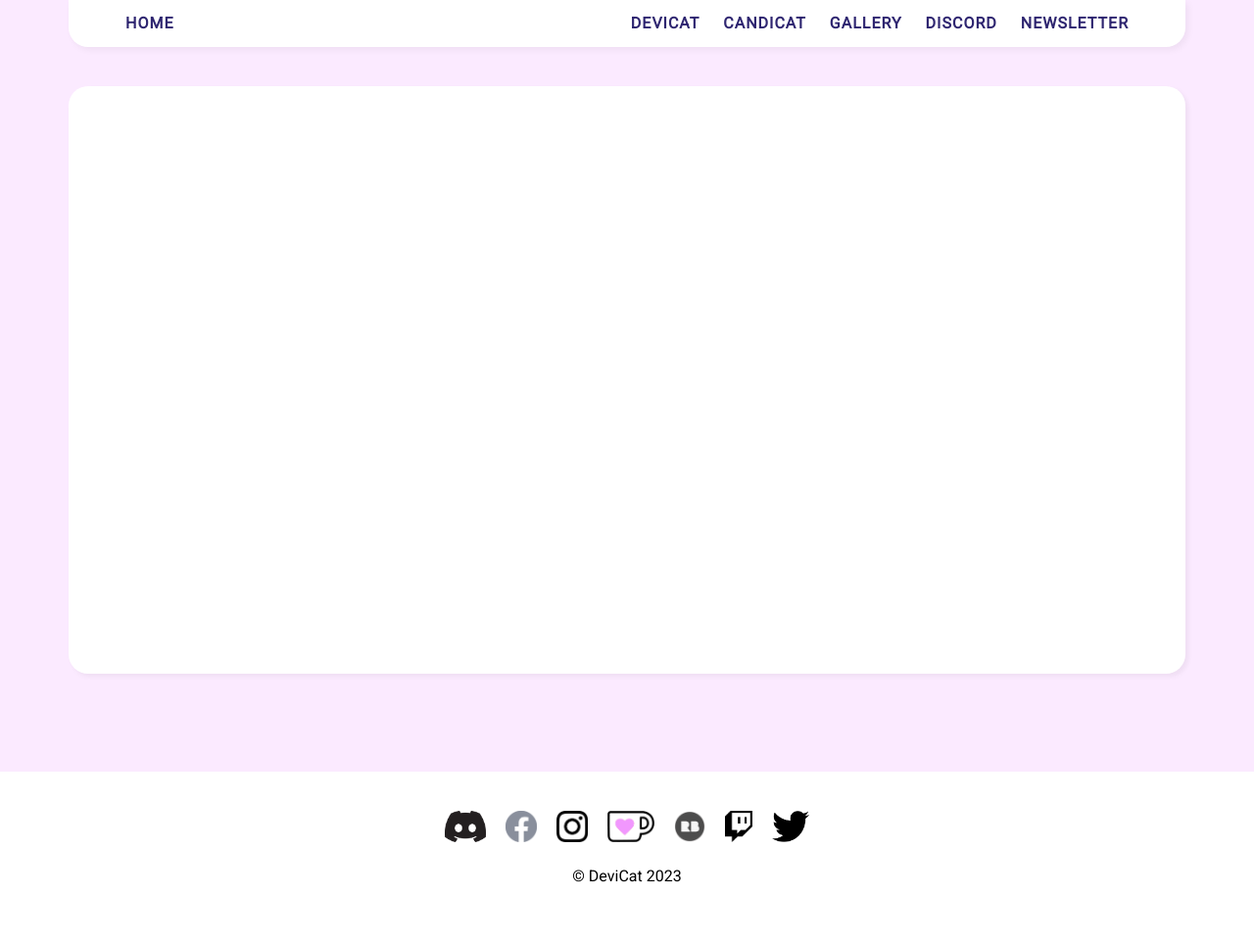
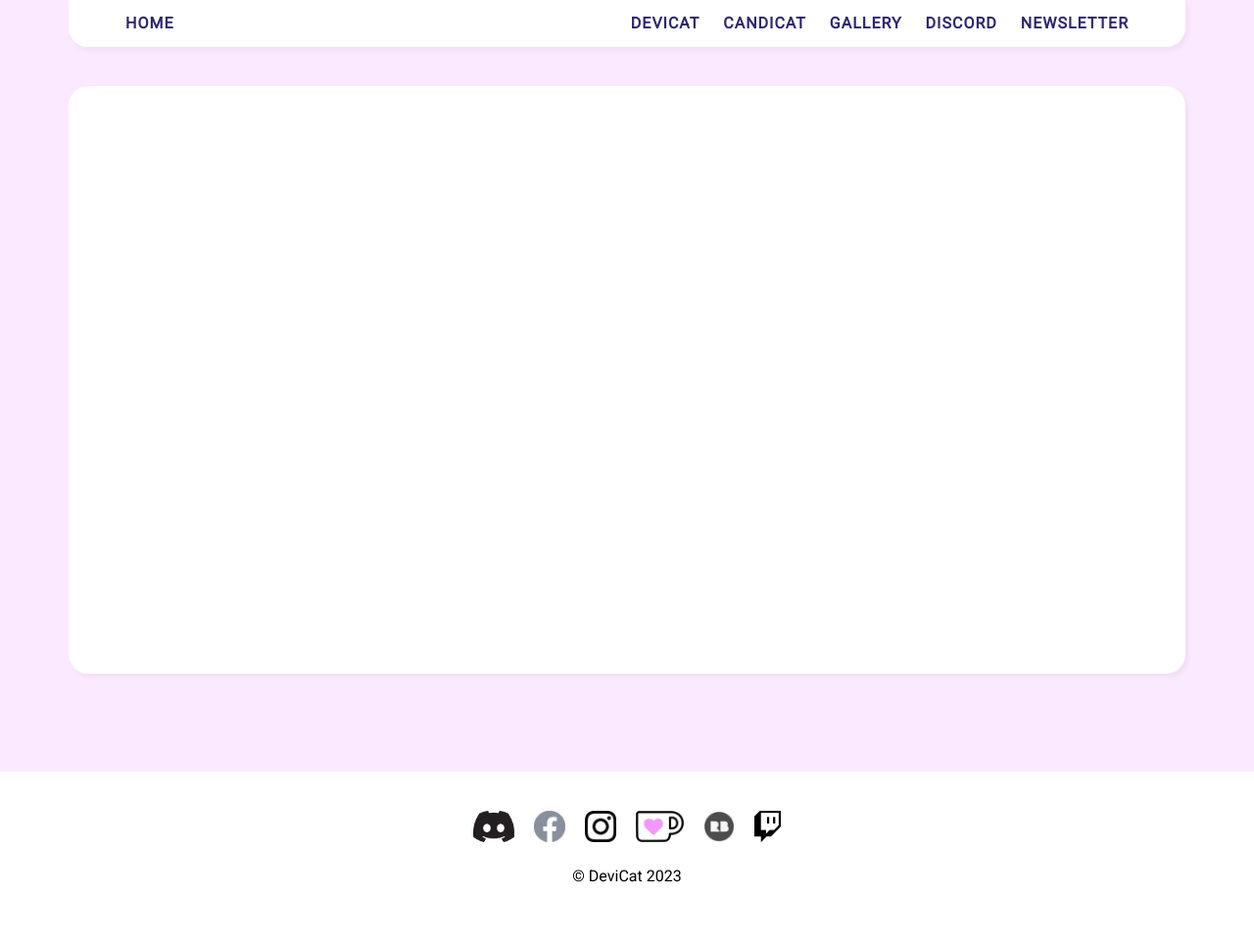
Before and after one commit to DeviCatOutlet/devicatoutlet.github.io, a Jekyll site: the page built from newsletter.md, in a window 1280 px wide. Shown: the whole page at 98% size. Built offline with Jekyll 4.4.1, drawn with Linux system fonts in a browser that asks for light colours; some web fonts are replaced; our own code applies the rules of GitHub Pages for plain Markdown files.

Commit message:
update footer

```diff
--- a/_layouts/default.html
+++ b/_layouts/default.html
@@ -93,7 +93,6 @@
     <a href="https://www.ko-fi.com/devicat" title="Ko-fi: DeviCat"><img src="/img/kofilogo.png" alt="ko-fi: DeviCat"></a>
     <a href="https://www.redbubble.com/people/devicatoutlet/shop" title="redbubble: DeviCatOutlet"><img src="/img/redbubbleicon.png" alt="redbubble: DeviCatOutlet"></a>
     <a href="https://www.twitch.tv/devicat" title="Twitch: DeviCat"><img src="/img/twitchlogo.png" alt="Twitch: DeviCat"></a>
-    <a href="https://www.twitter.com/devicatart" title="Twitter: DeviCatArt"><img src="/img/twitterlogo.png" alt="Twitter: DeviCatArt"></a>
   </p>
   <p>&copy; DeviCat 2023</p>
 </footer>
```
